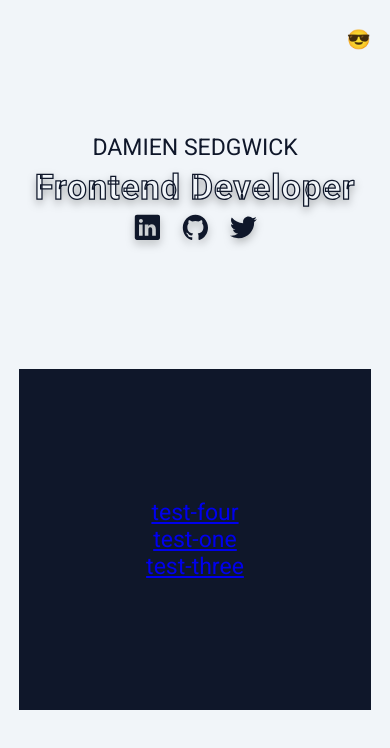
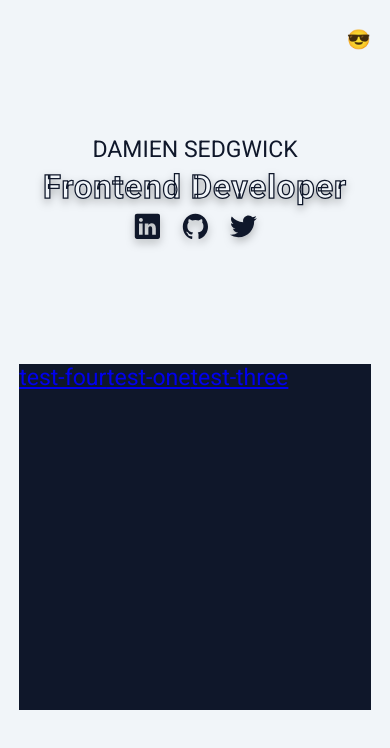
Before and after one commit to damiensedgwick/my-website, a Next.js app: page / in a window 390 px wide. Shown: the top 748 px of the page. Built offline with nearby package versions, Linux system fonts and the light colour scheme.

Commit message:
Refactored code for better breakpoints

```diff
--- /dev/null
+++ b/src/components/FeaturedPosts.tsx
@@ -0,0 +1,47 @@
+import { FC } from 'react';
+import { styled, theme } from '../../stitches.config';
+
+const Posts = styled('div', {
+  gridColumn: '1 / span 3',
+  gridRow: '4 / span 3',
+
+  '@sm': {
+    gridColumn: '2 / span 3',
+  },
+
+  '@md': {
+    gridColumn: '3 / span 3',
+  },
+
+  '@lg': {
+    gridColumn: '6 / span 3',
+    gridRow: '3 / span 3',
+    alignItems: 'start',
+  },
+
+  '@xl': {
+    gridColumn: '7 / span 3',
+    gridRow: '3 / span 3',
+    alignItems: 'start',
+  },
+
+  variants: {
+    theme: {
+      light: {
+        background: theme.colors.secondary,
+      },
+      dark: {
+        background: theme.colors.primary,
+      },
+    },
+  },
+});
+
+interface FeaturedPostsProps {
+  prefersDarkTheme: boolean;
+}
+
+export const FeaturedPosts: FC<FeaturedPostsProps> = ({
+  children,
+  prefersDarkTheme,
+}) => <Posts theme={prefersDarkTheme ? 'dark' : 'light'}>{children}</Posts>;
--- /dev/null
+++ b/src/components/Homepage.tsx
@@ -0,0 +1,40 @@
+import { styled, theme } from '../../stitches.config';
+
+export const Homepage = styled('div', {
+  width: '100vw',
+  height: '100vh',
+  display: 'grid',
+  padding: '1rem',
+  gridTemplateColumns: 'repeat(3, 1fr)',
+  gridTemplateRows: 'repeat(7, 1fr)',
+  overflow: 'hidden',
+
+  '@sm': {
+    gridTemplateColumns: 'repeat(5, 1fr)',
+  },
+
+  '@md': {
+    gridTemplateColumns: 'repeat(7, 1fr)',
+  },
+
+  '@lg': {
+    gridTemplateColumns: 'repeat(9, 1fr)',
+  },
+
+  '@xl': {
+    gridTemplateColumns: 'repeat(11, 1fr)',
+  },
+
+  variants: {
+    theme: {
+      light: {
+        color: theme.colors.secondary,
+        background: theme.colors.primary,
+      },
+      dark: {
+        color: theme.colors.primary,
+        background: theme.colors.secondary,
+      },
+    },
+  },
+});
--- a/src/components/Intro.tsx
+++ b/src/components/Intro.tsx
@@ -6,15 +6,24 @@ import { styled } from '../../stitches.config';
 
 const ContentWrapper = styled('div', {
   maxWidth: '100vw',
+  gridColumn: '1 / span 3',
   gridRow: '2 / span 1',
   display: 'flex',
   flexDirection: 'column',
   justifyContent: 'center',
   alignItems: 'center',
 
+  '@sm': {
+    gridColumn: '1 / span 5',
+  },
+
+  '@md': {
+    gridColumn: '3 / span 3',
+  },
+
   '@lg': {
-    gridRow: '3 / span 3',
-    gridColumn: '2 / span 3',
+    gridColumn: '2 / span 4',
+    gridRow: '4 / span 1',
     alignItems: 'start',
   },
 });
--- a/src/components/Subtitle.tsx
+++ b/src/components/Subtitle.tsx
@@ -1,7 +1,7 @@
 import { styled, theme } from '../../stitches.config';
 
 export const Subtitle = styled('h1', {
-  fontSize: '1.8rem',
+  fontSize: '1.7rem',
   margin: '0.3rem 0',
   color: theme.colors.primary,
   '-webkit-text-stroke-width': '1.25px',
@@ -10,7 +10,7 @@ export const Subtitle = styled('h1', {
   filter: theme.shadows.dropShadow,
 
   '@lg': {
-    fontSize: '2.8rem',
+    fontSize: '2.4rem',
   },
 
   variants: {
--- /dev/null
+++ b/src/components/ThemeToggleButton.tsx
@@ -0,0 +1,28 @@
+import { styled } from '../../stitches.config';
+
+export const ThemeToggleButton = styled('button', {
+  fontSize: '1rem',
+  gridRow: '1 / span 1',
+  gridColumn: '3 / span 1',
+  border: 'none',
+  background: 'none',
+  maxWidth: '40px',
+  maxHeight: '40px',
+  margin: '0 0 0 auto',
+
+  '@sm': {
+    gridColumn: '5 / span 1',
+  },
+
+  '@md': {
+    gridColumn: '7 / span 1',
+  },
+
+  '@lg': {
+    gridColumn: '9 / span 1',
+  },
+
+  '@xl': {
+    gridColumn: '11 / span 1',
+  },
+});
--- a/src/pages/index.tsx
+++ b/src/pages/index.tsx
@@ -1,72 +1,12 @@
 import { useState } from 'react';
 import Head from 'next/head';
-import { styled, theme } from '../../stitches.config';
+import { Homepage } from '../components/Homepage';
+import { ThemeToggleButton } from '../components/ThemeToggleButton';
+import { Intro } from '../components/Intro';
+import { FeaturedPosts } from '../components/FeaturedPosts';
 import { useInterval } from '../hooks/useInterval';
 import { LoadingSpinner } from '../components/LoadingSpinner';
 import { getPosts } from '../scripts/fileSystem';
-import { Intro } from '../components/Intro';
-
-const Homepage = styled('div', {
-  width: '100vw',
-  height: '100vh',
-  display: 'grid',
-  padding: '1rem',
-  gridTemplateRows: 'repeat(7, 1fr)',
-  gridTemplateColumns: '1fr',
-  gridGap: '0.25rem',
-
-  '@lg': {
-    gridTemplateRows: 'repeat(7, 1fr)',
-    gridTemplateColumns: 'repeat(7, 1fr)',
-    gridGap: '0.5rem',
-  },
-
-  variants: {
-    theme: {
-      light: {
-        color: theme.colors.secondary,
-        background: theme.colors.primary,
-      },
-      dark: {
-        color: theme.colors.primary,
-        background: theme.colors.secondary,
-      },
-    },
-  },
-});
-
-const ThemeToggleButton = styled('button', {
-  fontSize: '1rem',
-  gridRow: '1 / span 1',
-  gridColumn: '1 / span 1',
-  border: 'none',
-  background: 'none',
-  maxWidth: '40px',
-  maxHeight: '40px',
-  margin: '0 0 0 auto',
-
-  '@lg': {
-    gridRow: '1',
-    gridColumn: '6 / span 2',
-    alignItems: 'start',
-  },
-});
-
-const FeaturedPosts = styled('div', {
-  maxWidth: '100vw',
-  gridRow: '4 / span 3',
-  display: 'flex',
-  flexDirection: 'column',
-  justifyContent: 'center',
-  alignItems: 'center',
-  background: theme.colors.secondary,
-
-  '@lg': {
-    gridRow: '2 / span 5  ',
-    gridColumn: '5 / span 2',
-    alignItems: 'start',
-  },
-});
 
 interface HomeProps {
   posts: any;
@@ -100,7 +40,7 @@ export default function Home({ posts }: HomeProps) {
 
           <Intro prefersDarkTheme={prefersDarkTheme} />
 
-          <FeaturedPosts>
+          <FeaturedPosts prefersDarkTheme={prefersDarkTheme}>
             {posts.map((post: any) => (
               <a href={'/posts/' + post.slug} key={post.slug}>
                 {post.slug}
--- a/stitches.config.ts
+++ b/stitches.config.ts
@@ -48,7 +48,7 @@ export const { styled, getCssText, theme } = createStitches({
     },
   },
   media: {
-    sm: '(min-width: 640px)',
+    sm: '(min-width: 520px)',
     md: '(min-width: 768px)',
     lg: '(min-width: 1024px)',
     xl: '(min-width: 1280px)',
```
